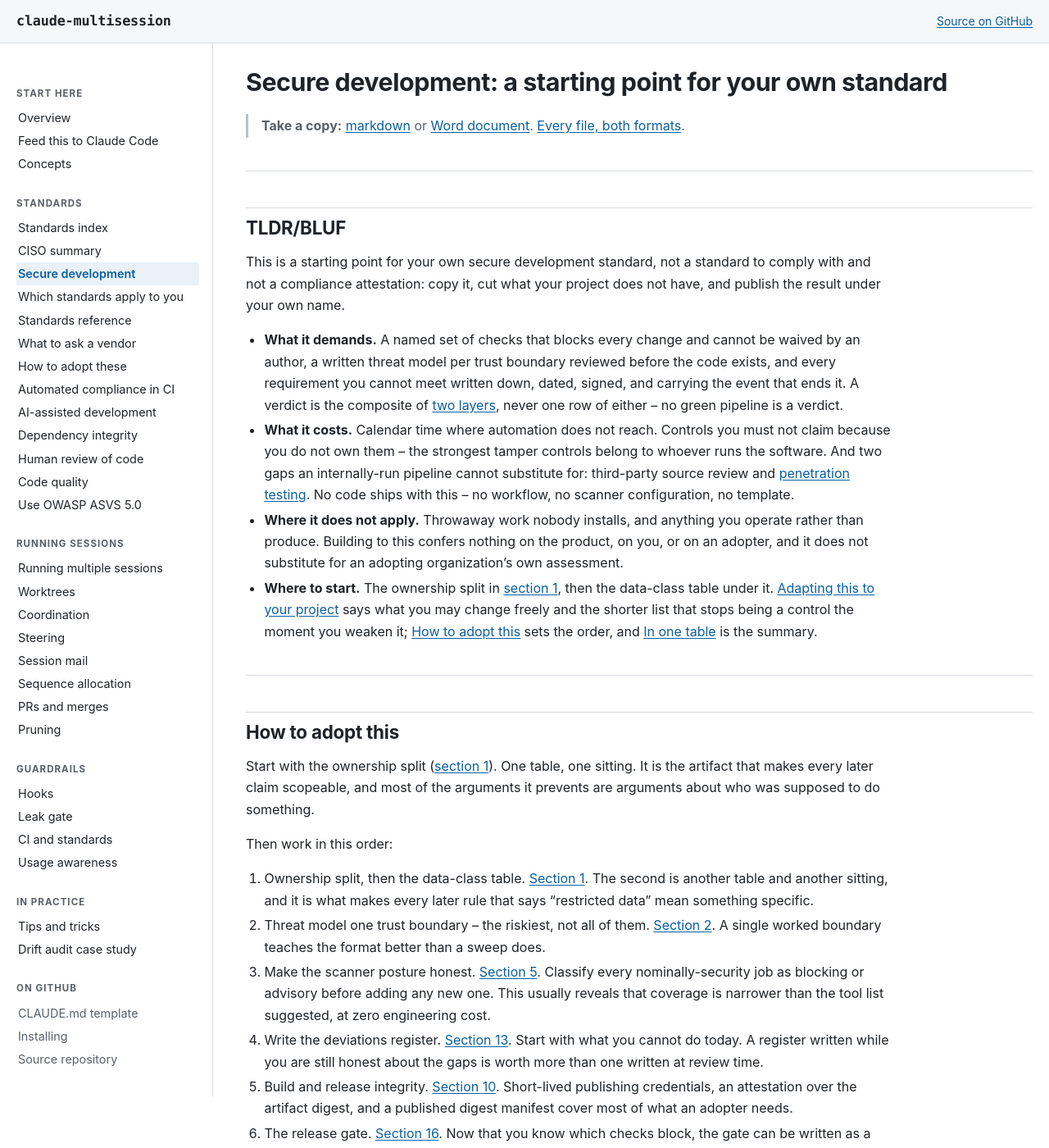
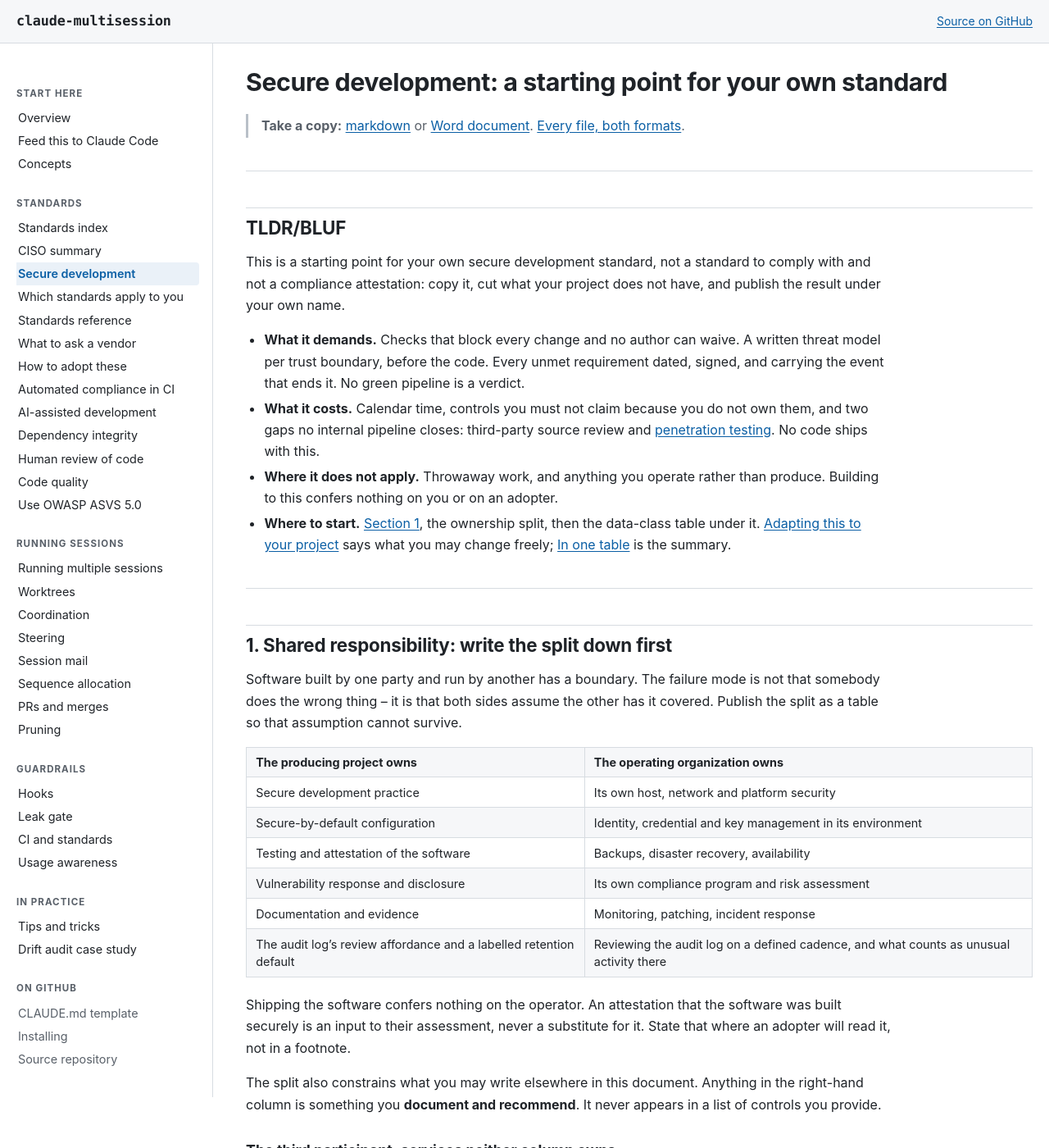
Before and after one commit to wshallwshall/claude-multisession, a Jekyll site: the page built from docs/standards/SECURE-DEVELOPMENT.md, in a window 1280 px wide and 1400 px high. Shown: the whole window at 82% size. Built offline with Jekyll 4.4.1, drawn with Linux system fonts in a browser that asks for light colours; our own code applies the rules of GitHub Pages for plain Markdown files; some of the changed text lies outside the part shown.

Commit message:
docs(standards): the opening's two orientation sections restated the page
"How to adopt this" and "The shape: two layers" sat between the BLUF and the
first rule. The adoption list re-ordered nine sections the reader is about to
meet in order anyway, and the shape section enumerated the contents of both
layers -- both of which the numbered sections state where they apply. The
BLUF's four bullets are cut to their claims in the same pass.

The two anchors this strands were referenced from exactly one place each: the
BLUF bullets rewritten here. Nothing else in the repository pointed at either
section, so the targets and their links go together.

ONE CROSS-DOCUMENT CLAIM WENT FALSE AND IS FIXED HERE. ADOPTING-THESE.md named
four documents as carrying a "How to adopt this" section; three do now. That
reference is prose naming a section in italics rather than a link, so the
internal-link scan cannot see it -- it would have gone on pointing readers at a
section that no longer exists, silently. Corrected to three, with a sentence
saying where Secure development's opening sends them instead.

"No green pipeline is a verdict" is kept in the BLUF, which is the load-bearing
half of what the shape section argued. Its enumeration of which controls sit in
which layer is not kept: In one table already carries it.

Word copies regenerated with pandoc 3.10, both documents.

Co-Authored-By: Claude Opus 5 <noreply@anthropic.com>

```diff
--- a/docs/standards/SECURE-DEVELOPMENT.md
+++ b/docs/standards/SECURE-DEVELOPMENT.md
@@ -13,82 +13,18 @@ This is a starting point for your own secure development standard, not a standar
 and not a compliance attestation: copy it, cut what your project does not have, and publish the
 result under your own name.
 
-- **What it demands.** A named set of checks that blocks every change and cannot be waived by an
-  author, a written threat model per trust boundary reviewed before the code exists, and every
-  requirement you cannot meet written down, dated, signed, and carrying the event that ends it. A
-  verdict is the composite of
-  [two layers](#the-shape-two-layers-and-the-second-is-where-the-defects-are), never one row of
-  either -- no green pipeline is a verdict.
-- **What it costs.** Calendar time where automation does not reach. Controls you must not claim
-  because you do not own them -- the strongest tamper controls belong to whoever runs the software.
-  And two gaps an internally-run pipeline cannot substitute for: third-party source review and
-  [penetration testing](#15-independent-external-verification). No code ships with this -- no
-  workflow, no scanner configuration, no template.
-- **Where it does not apply.** Throwaway work nobody installs, and anything you operate rather than
-  produce. Building to this confers nothing on the product, on you, or on an adopter, and it does
-  not substitute for an adopting organization's own assessment.
-- **Where to start.** The ownership split in
-  [section 1](#1-shared-responsibility-write-the-split-down-first), then the data-class table under
-  it. [Adapting this to your project](#adapting-this-to-your-project) says what you may change
-  freely and the shorter list that stops being a control the moment you weaken it;
-  [How to adopt this](#how-to-adopt-this) sets the order, and [In one table](#in-one-table) is the
-  summary.
-
----
-
-## How to adopt this
-
-Start with the ownership split
-([section 1](#1-shared-responsibility-write-the-split-down-first)). One table, one sitting. It is
-the artifact that makes every later claim scopeable, and most of the arguments it prevents are
-arguments about who was supposed to do something.
-
-Then work in this order:
-
-1. Ownership split, then the data-class table.
-   [Section 1](#1-shared-responsibility-write-the-split-down-first). The second is another table and
-   another sitting, and it is what makes every later rule that says "restricted data" mean something
-   specific.
-2. Threat model one trust boundary -- the riskiest, not all of them.
-   [Section 2](#2-threat-model-each-trust-boundary-before-you-build-it). A single worked
-   boundary teaches the format better than a sweep does.
-3. Make the scanner posture honest.
-   [Section 5](#5-scanner-posture-what-blocks-what-advises-what-may-never-be-waived). Classify every
-   nominally-security job as blocking or advisory before adding any new one. This usually reveals
-   that coverage is narrower than the tool list suggested, at zero engineering cost.
-4. Write the deviations register. [Section 13](#13-deviations-and-risk-acceptance). Start with what
-   you cannot do today. A register written while you are still honest about the gaps is worth more
-   than one written at review time.
-5. Build and release integrity. [Section 10](#10-build-and-release-integrity). Short-lived
-   publishing credentials, an attestation over the artifact digest, and a published digest manifest
-   cover most of what an adopter needs.
-6. The release gate. [Section 16](#16-the-release-gate). Now that you know which checks block, the
-   gate can be written as a list rather than a judgment.
-7. Rehearse vulnerability response. [Section 12](#12-vulnerability-response-exercised). A dry run
-   finds the broken intake channel before a real reporter does.
-8. Set the re-evaluation cadence.
-   [Section 14](#14-re-evaluate-on-a-trigger-and-on-a-short-calendar-for-what-has-no-trigger). Four
-   items, a stated cadence, a dated entry per pass, and the event trigger that sends you back to
-   step 1's table. It is what catches a control that degraded during a stretch where nothing
-   shipped.
-9. The remaining sections as they become relevant to what you build.
-
----
-
-## The shape: two layers, and the second is where the defects are
-
-The machine-enforced layer is blocking analysis and secret-scan gates, secure coding practice,
-dependency and supply-chain integrity, secrets hygiene, secure-by-default configuration,
-machine-to-machine authentication, and tamper-evident audit logging. It is hard to fake, because its
-evidence is a red or green pipeline leg rather than a claim.
-
-The process layer is an exercised vulnerability-response program, an independent external
-challenge, a single honest verdict-of-record, and a release gate. None of it can be discharged by a
-passing scanner. It needs a rehearsal, a signature, or an outside party.
-
-**A green pipeline from a gate you ran on yourself does not substitute for an adversary who did
-not.** Defects concentrate in the second layer, and a perfect first layer does not compensate for an
-empty second one. Say that in the same breath as any claim about your automated coverage.
+- **What it demands.** Checks that block every change and no author can waive. A written threat
+  model per trust boundary, before the code. Every unmet requirement dated, signed, and carrying
+  the event that ends it. No green pipeline is a verdict.
+- **What it costs.** Calendar time, controls you must not claim because you do not own them, and
+  two gaps no internal pipeline closes: third-party source review and
+  [penetration testing](#15-independent-external-verification). No code ships with this.
+- **Where it does not apply.** Throwaway work, and anything you operate rather than produce.
+  Building to this confers nothing on you or on an adopter.
+- **Where to start.** [Section 1](#1-shared-responsibility-write-the-split-down-first), the
+  ownership split, then the data-class table under it.
+  [Adapting this to your project](#adapting-this-to-your-project) says what you may change freely;
+  [In one table](#in-one-table) is the summary.
 
 ---
 
```
Also changed, not shown: docs/standards/ADOPTING-THESE.md (+5 -4 lines), 2 other files.
